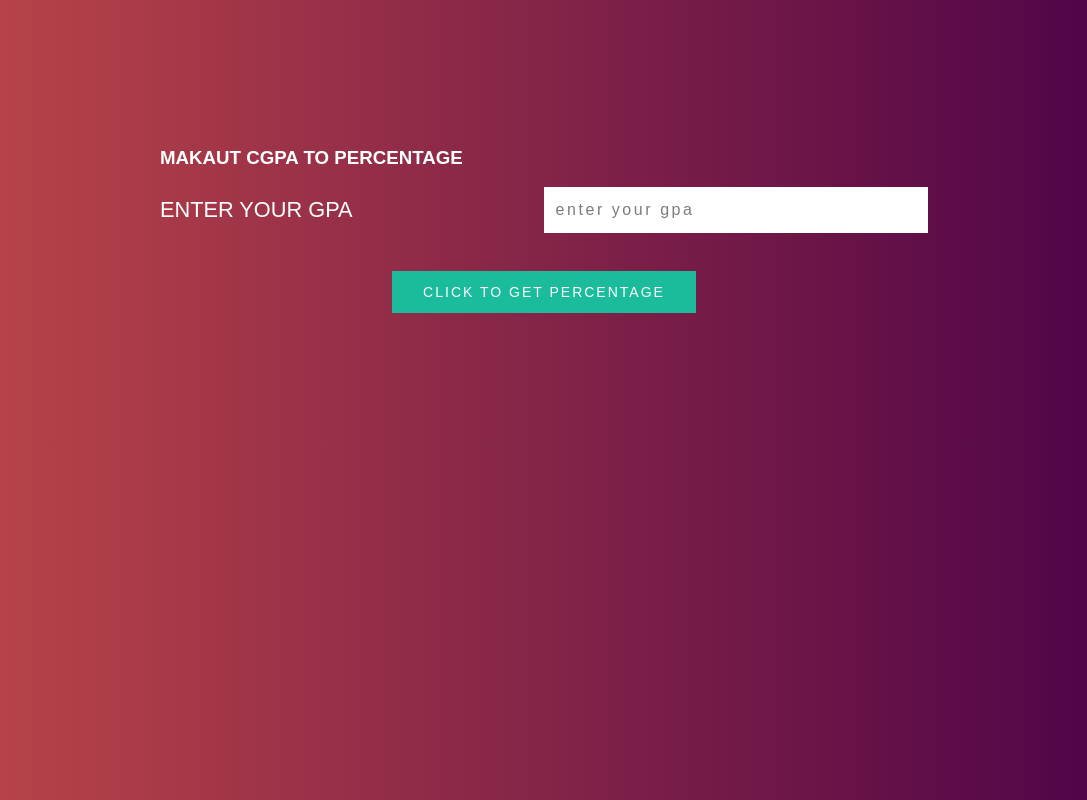
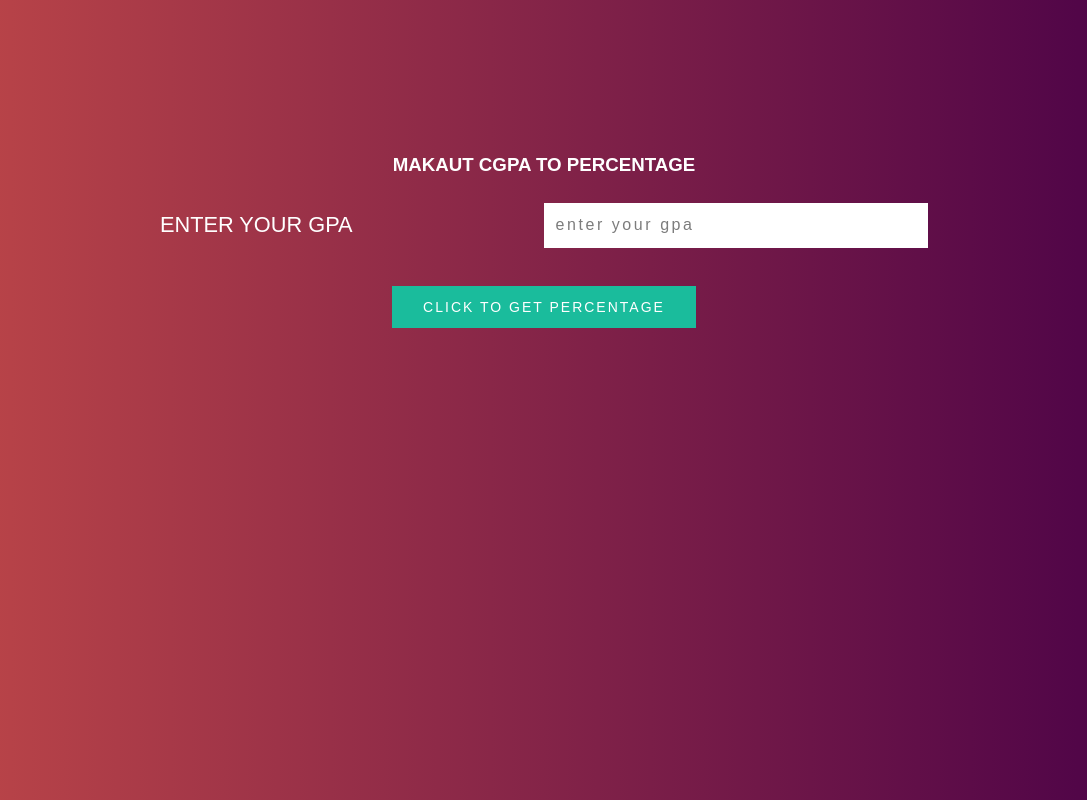
Before and after one commit to abulhayat1/makautCgpaToPercentage, a plain HTML site: page index.html in a window 1280 px wide. Shown: the whole page, without its empty margins (96-1183 px from the left). Drawn offline with nearby package versions, Linux system fonts and the light colour scheme.

Commit message:
Update styles.css

```diff
--- a/css/styles.css
+++ b/css/styles.css
@@ -102,6 +102,12 @@ div.output label{
 	font-size: 3vw;
     padding: 20px 0;
 }
+
+.heading {
+    text-align: center;
+    padding: 1%;
+}
+
 @media only screen and (min-width: 768px) {
 
 	body {
```
